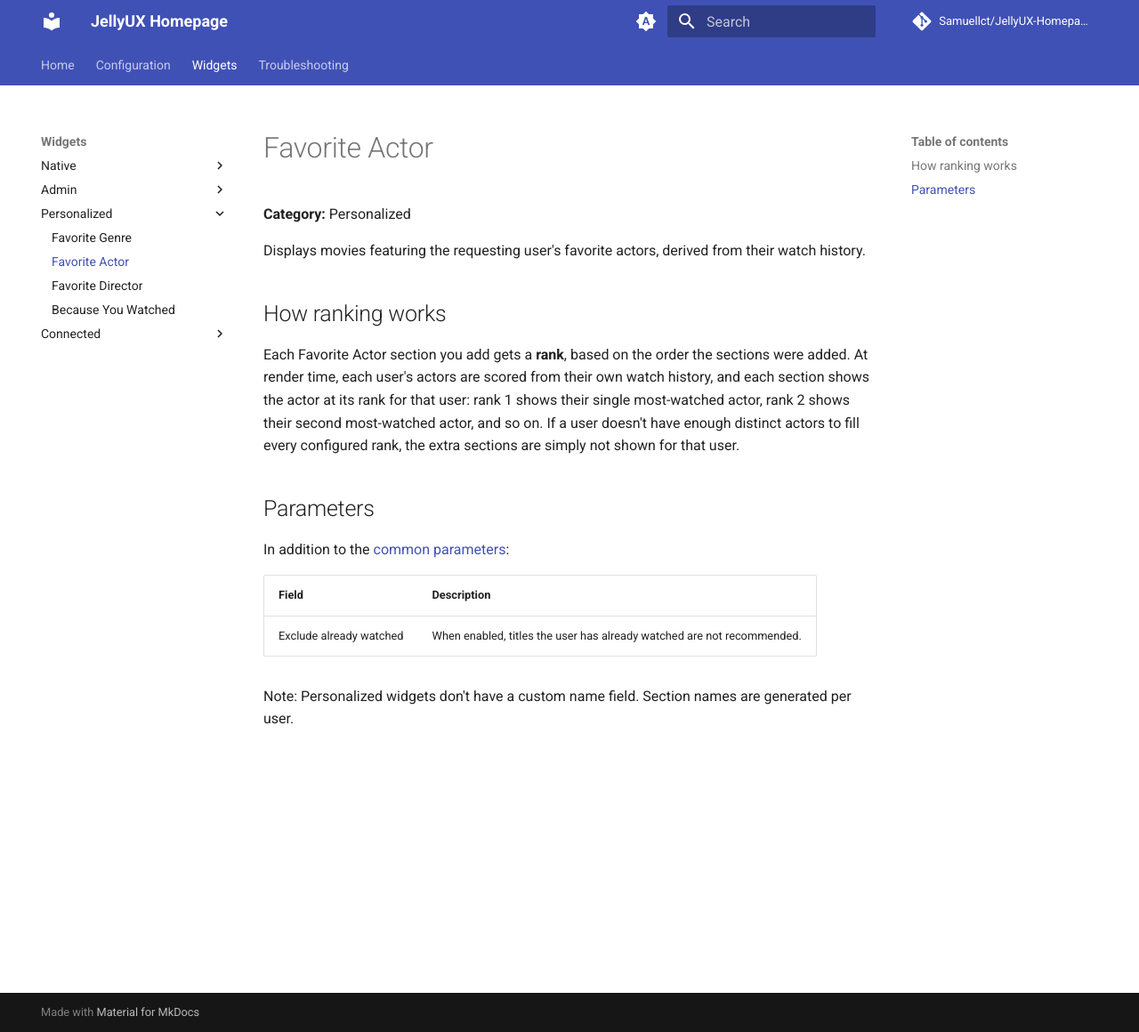
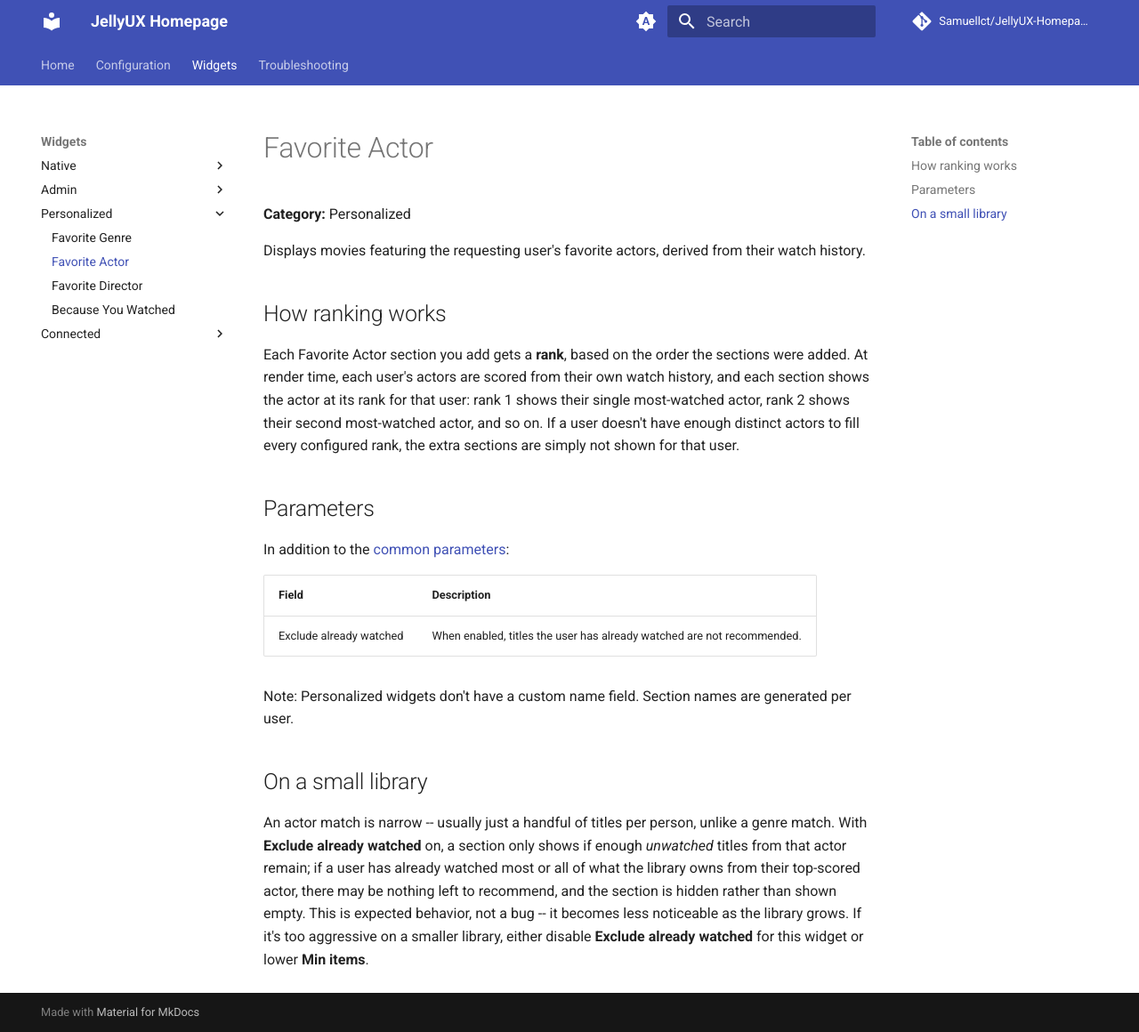
Before and after one commit to Samuellct/JellyUX-Homepage, an MkDocs documentation site: the page built from docs/widgets/personalized/favorite-actor.md, in a window 1280 px wide and 1160 px high. Shown: the whole window at 89% size. Built offline with MkDocs 1.6.1 and Material for MkDocs 9.7.7, drawn with Linux system fonts in a browser that asks for light colours; comment, search, counter and statistics services are not loaded.

Commit message:
docs: explain small-library interaction with Exclude already watched
Favorite Actor/Director sections need enough unwatched titles from a specific person to clear Min
items; on a small library, watching most of what you own from a highly-scored actor/director can
exhaust that pool and hide the section entirely. Confirmed on a real server (160 movies, 39 shows)
where unchecking "Exclude already watched" made every Personalized section reappear -- expected
behavior, not a bug, but worth documenting so it doesn't look like one.

```diff
--- a/docs/widgets/personalized/favorite-actor.md
+++ b/docs/widgets/personalized/favorite-actor.md
@@ -21,3 +21,13 @@
 | Exclude already watched | When enabled, titles the user has already watched are not recommended. |
 
 Note: Personalized widgets don't have a custom name field. Section names are generated per user.
+
+## On a small library
+
+An actor match is narrow -- usually just a handful of titles per person, unlike a genre match. With
+**Exclude already watched** on, a section only shows if enough *unwatched* titles from that actor
+remain; if a user has already watched most or all of what the library owns from their top-scored
+actor, there may be nothing left to recommend, and the section is hidden rather than shown empty.
+This is expected behavior, not a bug -- it becomes less noticeable as the library grows. If it's too
+aggressive on a smaller library, either disable **Exclude already watched** for this widget or lower
+**Min items**.
```
Also changed, not shown: docs/widgets/personalized/favorite-director.md (+10 -0 lines), docs/widgets/personalized/favorite-genre.md (+8 -0 lines).
